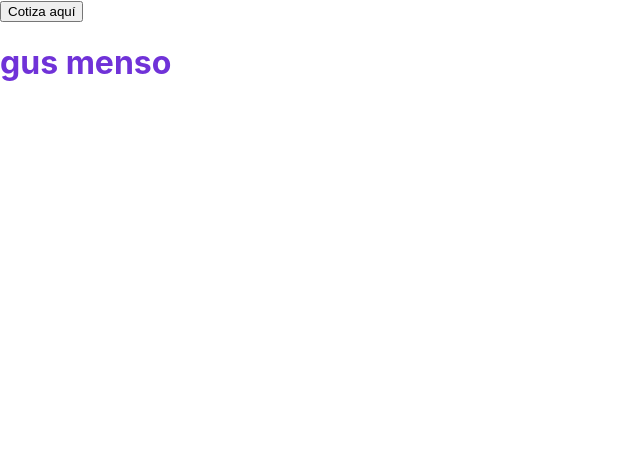
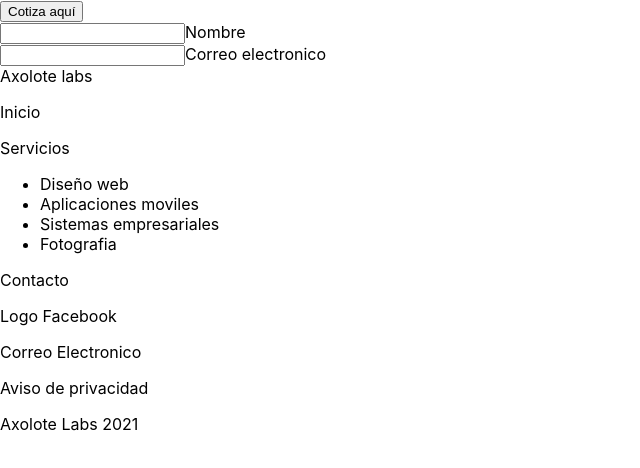
Before and after one commit to guzhdz/pagina-axolote, a React (Create React App) app: page / in a window 1280 px wide. Shown: the top 468 px of the page, without its empty margins (0-640 px from the left). Built offline with nearby package versions, Linux system fonts and the light colour scheme.

Commit message:
Desarrollo de input, nav y footer

```diff
--- a/src/App.jsx
+++ b/src/App.jsx
@@ -1,14 +1,28 @@
 import React from 'react';
 import './app.scss';
 import Boton from './components/button/button';
+import Input from './components/input/input';
+import Nav from './components/nav/nav';
+import Footer from './components/footer/footer';
 
 function App() {
   return (
     <div className="App">
 
       <Boton texto='Cotiza aquí'/>
+      <Input
+        type="text"
+        label="Nombre"
+      />
+      <Input
+        type="email"
+        label="Correo electronico"
+      />
 
-      <h1>gus menso</h1>
+      <Nav/>
+
+      <Footer/>
+
     </div>
   );
 }
--- a/src/components/footer/footer.jsx
+++ b/src/components/footer/footer.jsx
@@ -0,0 +1,15 @@
+import React from 'react';
+import './_footer.scss';
+
+const Footer = () => (
+    <div>
+        <footer>
+            <p>Logo Facebook</p>
+            <p>Correo Electronico</p>
+            <p>Aviso de privacidad</p>
+            <p>Axolote Labs 2021</p>
+        </footer>
+    </div>
+);
+
+export default Footer;
--- a/src/components/input/input.jsx
+++ b/src/components/input/input.jsx
@@ -0,0 +1,11 @@
+import React from 'react'
+import './_input.scss'
+
+const Input = ({type, label}) => (
+    <div className="cont-input">
+        <input type={type} required/>
+        <label>{label}</label>
+    </div>
+);
+
+export default Input;
--- a/src/components/nav/nav.jsx
+++ b/src/components/nav/nav.jsx
@@ -0,0 +1,25 @@
+import React from 'react';
+import './_nav.scss';
+
+const Nav = () => (
+    <div className="cont-nav">
+        <nav>
+            <div className="nav-logo">
+                <span>Axolote labs</span>
+            </div>
+            <div className="nav-seccion">
+                <p>Inicio</p>
+                <p>Servicios</p>
+                <ul className="servicios">
+                    <li>Diseño web</li>
+                    <li>Aplicaciones moviles</li>
+                    <li>Sistemas empresariales</li>
+                    <li>Fotografia</li>
+                </ul>
+                <p>Contacto</p>
+            </div>
+        </nav>
+    </div>
+);
+
+export default Nav;
```
Also changed, not shown: 1 other file (tests, documents, lock files or other folders).
